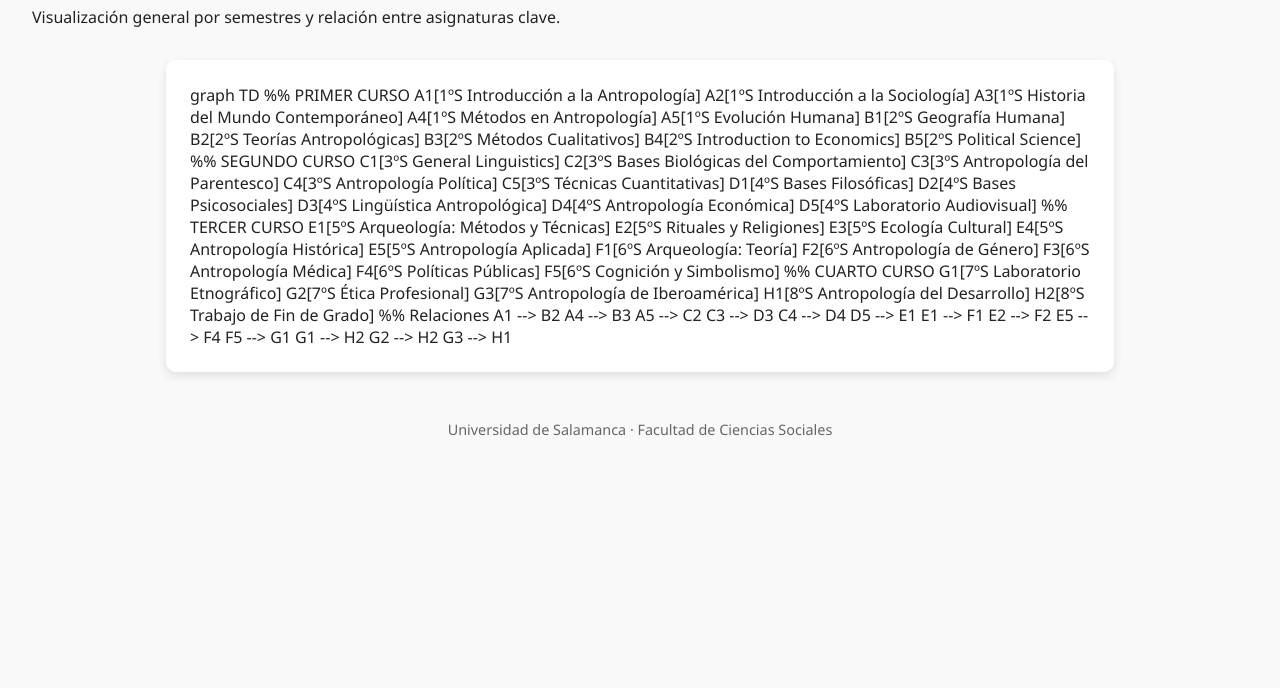
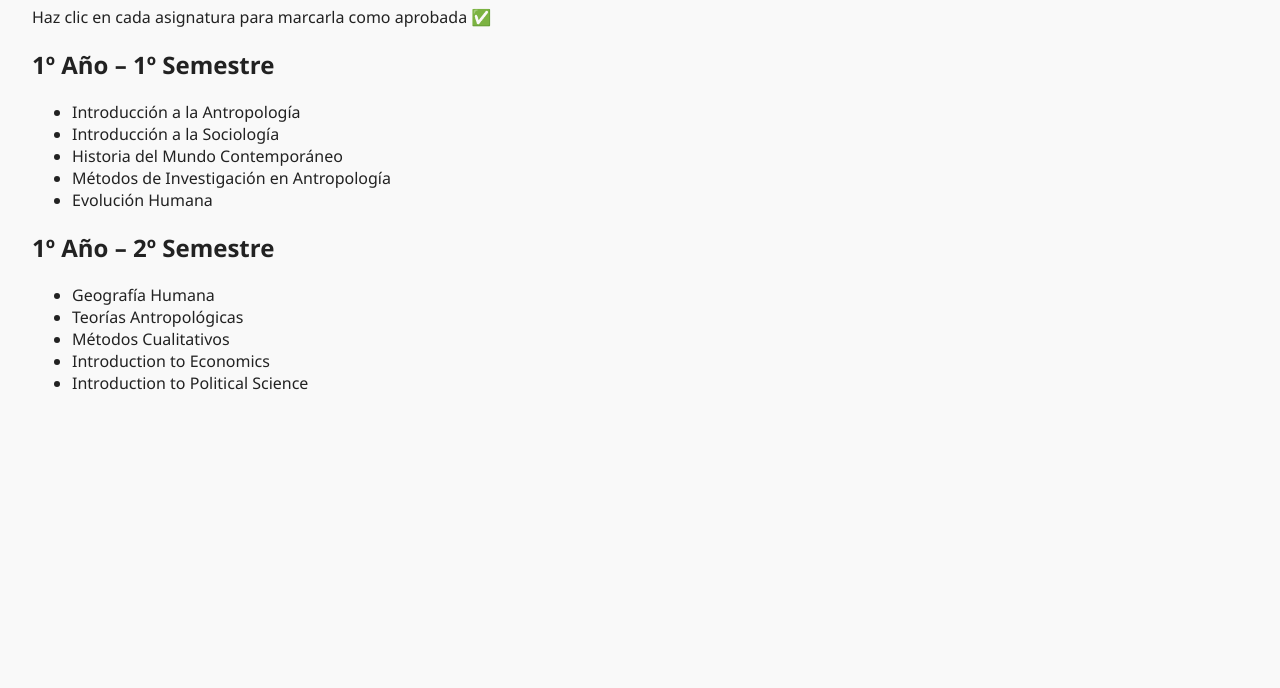
Before and after one commit to SummerCrayons/malla-antropolog-a-usal, a plain HTML site: page index.html in a window 1280 px wide. Shown: the part 112-800 px from the top of the page. Drawn offline with Linux system fonts and the light colour scheme.

Commit message:
index.html

```diff
--- a/index.html
+++ b/index.html
@@ -4,82 +4,36 @@
   <meta charset="UTF-8">
   <title>Malla Curricular Antropología - USAL</title>
   <link rel="stylesheet" href="style.css">
-  <script type="module">
-    import mermaid from 'https://cdn.jsdelivr.net/npm/mermaid@10/dist/mermaid.esm.min.mjs';
-    mermaid.initialize({ startOnLoad: true });
-  </script>
 </head>
 <body>
-  <h1>Malla Curricular – Grado en Antropología (USAL)</h1>
-  <p>Visualización general por semestres y relación entre asignaturas clave.</p>
+  <h1>Malla Curricular – Antropología (USAL)</h1>
+  <p>Haz clic en cada asignatura para marcarla como aprobada ✅</p>
 
-  <div class="mermaid">
-graph TD
-  %% PRIMER CURSO
-  A1[1ºS Introducción a la Antropología]
-  A2[1ºS Introducción a la Sociología]
-  A3[1ºS Historia del Mundo Contemporáneo]
-  A4[1ºS Métodos en Antropología]
-  A5[1ºS Evolución Humana]
+  <!-- PRIMER CURSO -->
+  <div class="semester">
+    <h2>1º Año – 1º Semestre</h2>
+    <ul>
+      <li class="course" data-id="intro-antropologia">Introducción a la Antropología</li>
+      <li class="course" data-id="intro-sociologia">Introducción a la Sociología</li>
+      <li class="course" data-id="historia-mundo">Historia del Mundo Contemporáneo</li>
+      <li class="course" data-id="metodos">Métodos de Investigación en Antropología</li>
+      <li class="course" data-id="evolucion-humana">Evolución Humana</li>
+    </ul>
+  </div>
 
-  B1[2ºS Geografía Humana]
-  B2[2ºS Teorías Antropológicas]
-  B3[2ºS Métodos Cualitativos]
-  B4[2ºS Introduction to Economics]
-  B5[2ºS Political Science]
+  <div class="semester">
+    <h2>1º Año – 2º Semestre</h2>
+    <ul>
+      <li class="course" data-id="geo-humana">Geografía Humana</li>
+      <li class="course" data-id="teorias-antropologicas">Teorías Antropológicas</li>
+      <li class="course" data-id="metodos-cualitativos">Métodos Cualitativos</li>
+      <li class="course" data-id="eco">Introduction to Economics</li>
+      <li class="course" data-id="politica">Introduction to Political Science</li>
+    </ul>
+  </div>
 
-  %% SEGUNDO CURSO
-  C1[3ºS General Linguistics]
-  C2[3ºS Bases Biológicas del Comportamiento]
-  C3[3ºS Antropología del Parentesco]
-  C4[3ºS Antropología Política]
-  C5[3ºS Técnicas Cuantitativas]
+  <!-- Puedes seguir añadiendo más semestres aquí -->
 
-  D1[4ºS Bases Filosóficas]
-  D2[4ºS Bases Psicosociales]
-  D3[4ºS Lingüística Antropológica]
-  D4[4ºS Antropología Económica]
-  D5[4ºS Laboratorio Audiovisual]
-
-  %% TERCER CURSO
-  E1[5ºS Arqueología: Métodos y Técnicas]
-  E2[5ºS Rituales y Religiones]
-  E3[5ºS Ecología Cultural]
-  E4[5ºS Antropología Histórica]
-  E5[5ºS Antropología Aplicada]
-
-  F1[6ºS Arqueología: Teoría]
-  F2[6ºS Antropología de Género]
-  F3[6ºS Antropología Médica]
-  F4[6ºS Políticas Públicas]
-  F5[6ºS Cognición y Simbolismo]
-
-  %% CUARTO CURSO
-  G1[7ºS Laboratorio Etnográfico]
-  G2[7ºS Ética Profesional]
-  G3[7ºS Antropología de Iberoamérica]
-
-  H1[8ºS Antropología del Desarrollo]
-  H2[8ºS Trabajo de Fin de Grado]
-
-  %% Relaciones
-  A1 --> B2
-  A4 --> B3
-  A5 --> C2
-  C3 --> D3
-  C4 --> D4
-  D5 --> E1
-  E1 --> F1
-  E2 --> F2
-  E5 --> F4
-  F5 --> G1
-  G1 --> H2
-  G2 --> H2
-  G3 --> H1
-</div>
-
-  <footer>
-    <p>Universidad de Salamanca · Facultad de Ciencias Sociales</p>
-  </footer>
+  <script src="script.js"></script>
 </body>
 </html>
```
